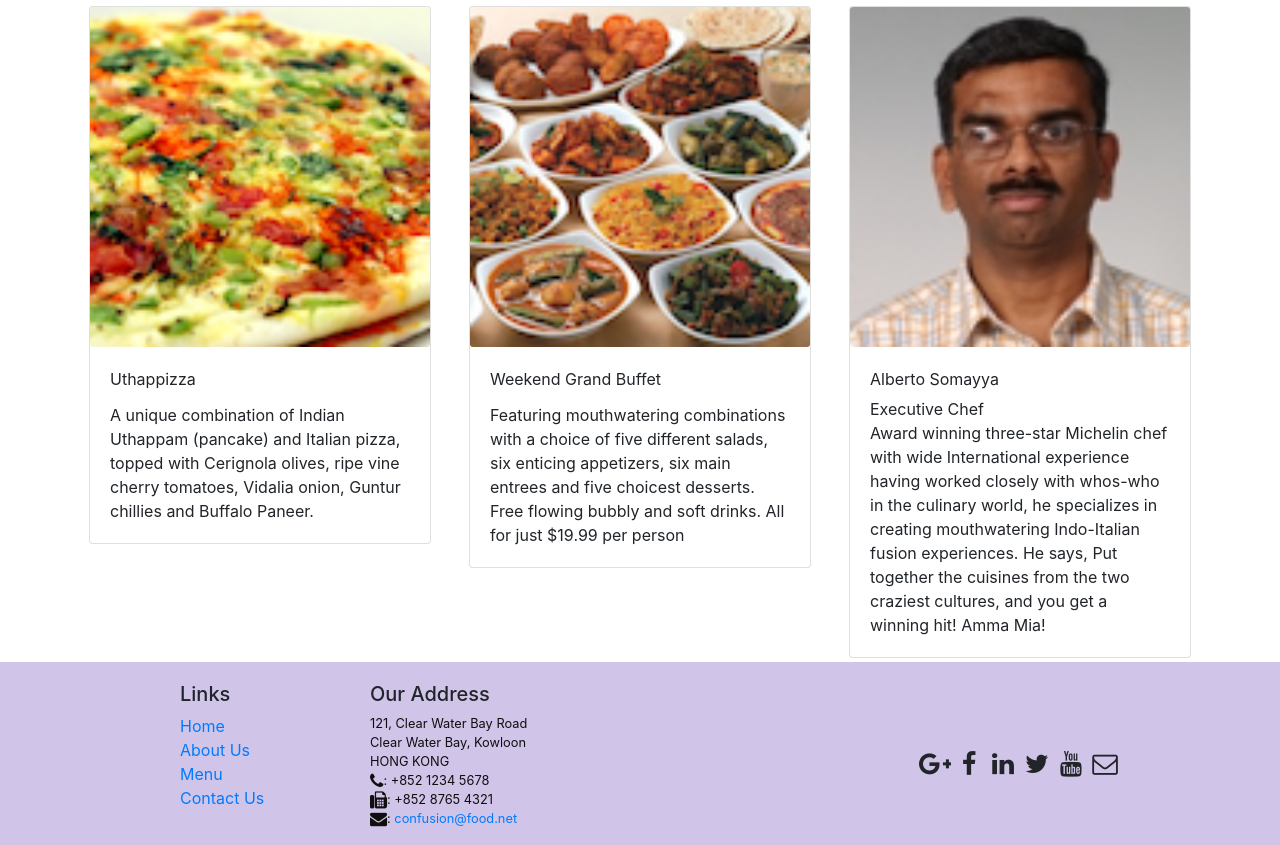
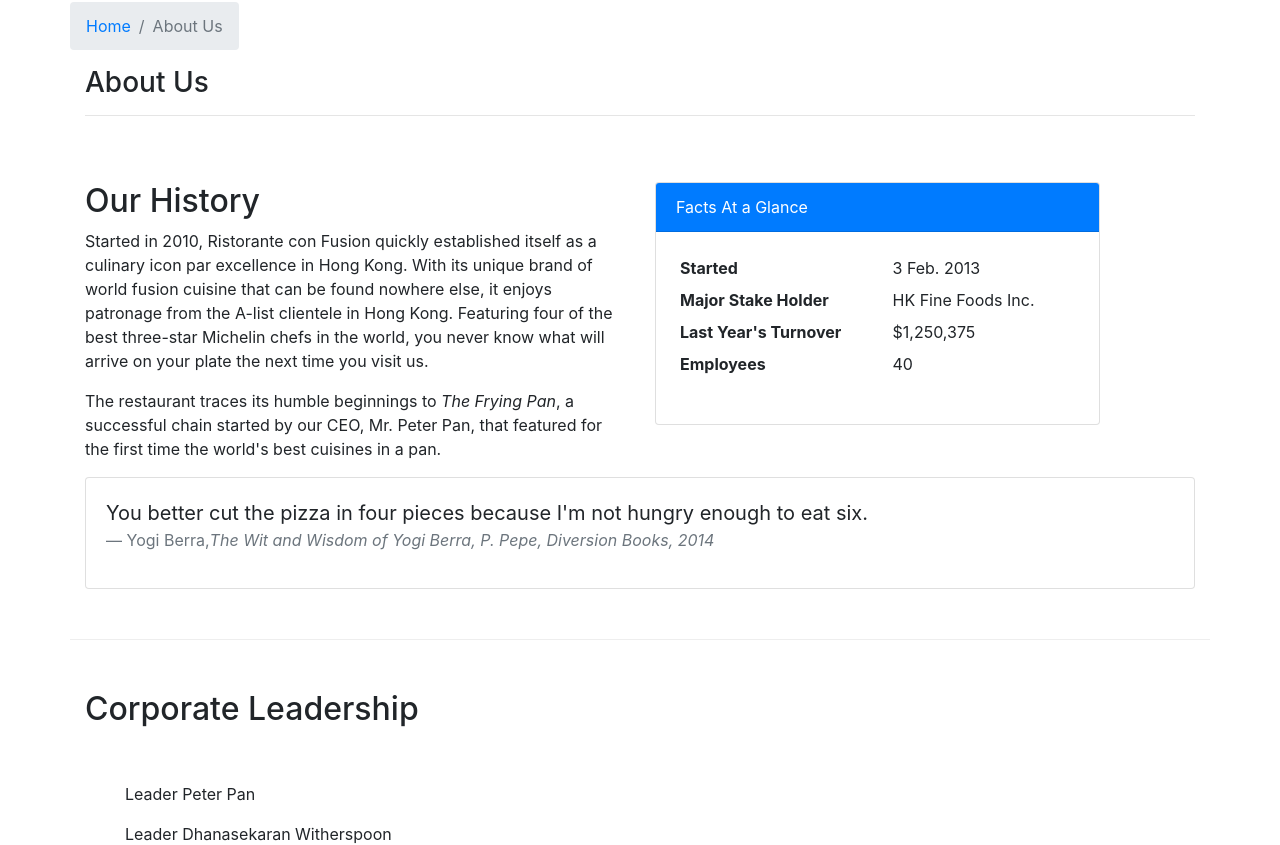
Before and after one commit to juanprog97/FullStack-Practice-React, a React (Create React App) app: page /aboutus in a window 1280 px wide. Before the commit this address led to /home. Shown: the part 360-1205 px from the top of the page. Built offline with nearby package versions, Linux system fonts and the light colour scheme.

Commit message:
Task1 : Assignament 2

```diff
--- /dev/null
+++ b/src/components/AboutComponent.js
@@ -0,0 +1,77 @@
+import React from 'react';
+import { Breadcrumb, BreadcrumbItem, Card, CardBody, CardHeader, Media } from 'reactstrap';
+import { Link } from 'react-router-dom';
+
+function About(props) {
+
+    const leaders = props.leaders.map((leader) => {
+        return (
+            <p>Leader {leader.name}</p>
+        );
+    });
+
+    return(
+        <div className="container">
+            <div className="row">
+                <Breadcrumb>
+                    <BreadcrumbItem><Link to="/home">Home</Link></BreadcrumbItem>
+                    <BreadcrumbItem active>About Us</BreadcrumbItem>
+                </Breadcrumb>
+                <div className="col-12">
+                    <h3>About Us</h3>
+                    <hr />
+                </div>
+            </div>
+            <div className="row row-content">
+                <div className="col-12 col-md-6">
+                    <h2>Our History</h2>
+                    <p>Started in 2010, Ristorante con Fusion quickly established itself as a culinary icon par excellence in Hong Kong. With its unique brand of world fusion cuisine that can be found nowhere else, it enjoys patronage from the A-list clientele in Hong Kong.  Featuring four of the best three-star Michelin chefs in the world, you never know what will arrive on your plate the next time you visit us.</p>
+                    <p>The restaurant traces its humble beginnings to <em>The Frying Pan</em>, a successful chain started by our CEO, Mr. Peter Pan, that featured for the first time the world's best cuisines in a pan.</p>
+                </div>
+                <div className="col-12 col-md-5">
+                    <Card>
+                        <CardHeader className="bg-primary text-white">Facts At a Glance</CardHeader>
+                        <CardBody>
+                            <dl className="row p-1">
+                                <dt className="col-6">Started</dt>
+                                <dd className="col-6">3 Feb. 2013</dd>
+                                <dt className="col-6">Major Stake Holder</dt>
+                                <dd className="col-6">HK Fine Foods Inc.</dd>
+                                <dt className="col-6">Last Year's Turnover</dt>
+                                <dd className="col-6">$1,250,375</dd>
+                                <dt className="col-6">Employees</dt>
+                                <dd className="col-6">40</dd>
+                            </dl>
+                        </CardBody>
+                    </Card>
+                </div>
+                <div className="col-12">
+                    <Card>
+                        <CardBody className="bg-faded">
+                            <blockquote className="blockquote">
+                                <p className="mb-0">You better cut the pizza in four pieces because
+                                    I'm not hungry enough to eat six.</p>
+                                <footer className="blockquote-footer">Yogi Berra,
+                                <cite title="Source Title">The Wit and Wisdom of Yogi Berra,
+                                    P. Pepe, Diversion Books, 2014</cite>
+                                </footer>
+                            </blockquote>
+                        </CardBody>
+                    </Card>
+                </div>
+            </div>
+            <div className="row row-content">
+                <div className="col-12">
+                    <h2>Corporate Leadership</h2>
+                </div>
+                <div className="col-12">
+                    <Media list>
+                        {leaders}
+                    </Media>
+                </div>
+            </div>
+        </div>
+    );
+}
+
+export default About;
--- a/src/components/DishdetailComponent.js
+++ b/src/components/DishdetailComponent.js
@@ -55,7 +55,6 @@
                 <div className ="container">
                      <div className="row">
                         <Breadcrumb>
-
                             <BreadcrumbItem><Link to="/menu">Menu</Link></BreadcrumbItem>
                             <BreadcrumbItem active>{props.dish.name}</BreadcrumbItem>
                         </Breadcrumb>
--- a/src/components/MainComponent.js
+++ b/src/components/MainComponent.js
@@ -7,6 +7,7 @@
 import Contact from './ContactComponent';
 import Header from './HeaderComponent';
 import DishDetail from './DishdetailComponent'
+import About from './AboutComponent'
 import Home from './HomeComponent';
 import { Switch, Route, Redirect } from 'react-router-dom';
 import Footer from './FooterComponent';
@@ -45,7 +46,7 @@
             comments={this.state.comments.filter((comment) => comment.dishId === parseInt(match.params.dishId,10))} />
       );
     };
-
+//Add route of About with the leaders data
     return (
       <div>
         <Header />
@@ -53,6 +54,7 @@
               <Route path='/home' component={HomePage} />
               <Route exact path='/menu' component={() => <Menu dishes={this.state.dishes} />} />
               <Route path='/menu/:dishId' component={DishWithId} />
+              <Route path='/aboutus' component ={() => <About leaders = {this.state.leaders}/>} />
               <Route exact path='/contactus' component={Contact} />
               <Redirect to="/home" />
           </Switch>
```
